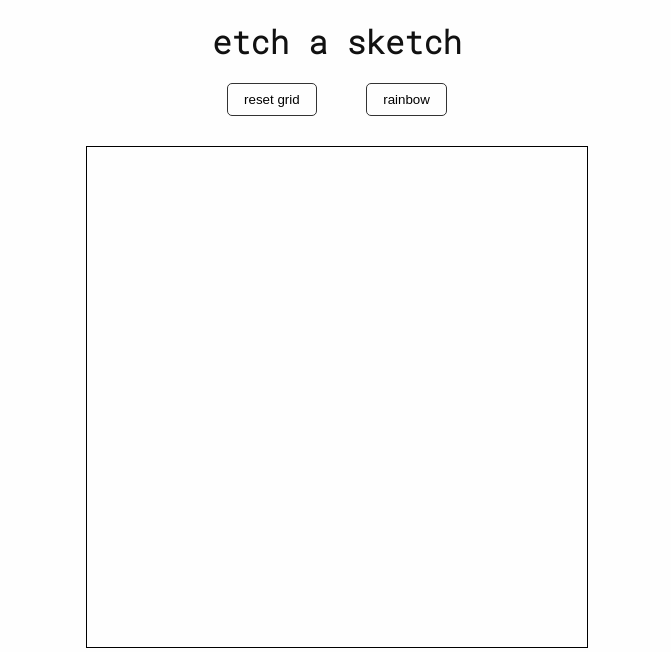
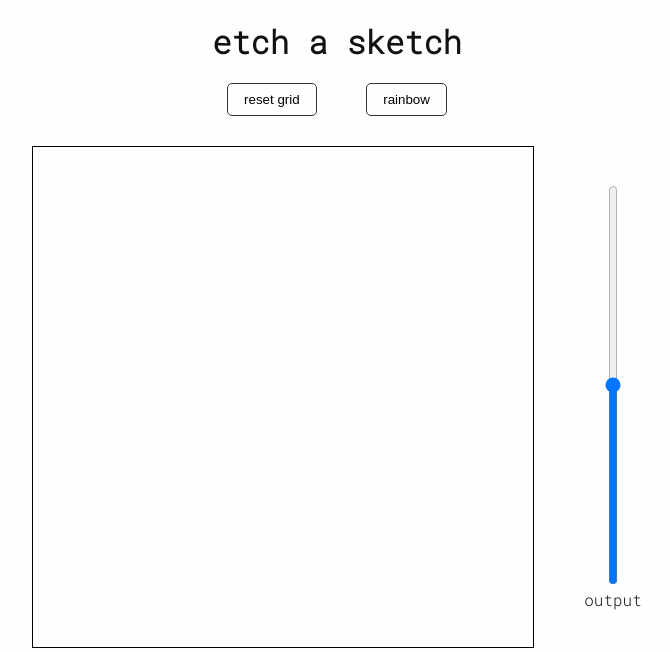
Before and after one commit to joshuafarnaby/etch_a_sketch2, a plain HTML site: page index.html in a window 1280 px wide. Shown: the whole page, without its empty margins (303-974 px from the left). Drawn offline with Linux system fonts and the light colour scheme.

Commit message:
add grid slider to right of grid container

```diff
--- a/index.html
+++ b/index.html
@@ -14,6 +14,12 @@
     <button id="reset-btn">reset grid</button>
     <button id="rainbow-btn">rainbow</button>
   </div>
-  <div id="main-container"></div>
+  <div id="content-wrapper">
+    <div id="main-container"></div>
+    <div id="grid-slider-container">
+      <input type="range" name="grid-size" id="grid-size" min="4" max="100">
+      <p>output</p>
+    </div>
+  </div>
 </body>
 </html>
--- a/style.css
+++ b/style.css
@@ -33,9 +33,40 @@ h1 {
   box-shadow: 0px 0px 4px 1px #dedede;
 }
 
+#content-wrapper {
+  display: flex;
+  align-items: center;
+  gap: 50px;
+}
+
 #main-container {
   border: 1px solid #000;
   /* box-shadow: 1px 1px 3px 4px #ddd; */
   display: flex;
   flex-flow: row wrap;
 }
+
+input[type='range'] {
+  -webkit-appearance: slider-vertical;
+  cursor: pointer;
+  height: 400px;
+  width: 10px;
+}
+
+#grid-slider-container {
+  text-align: center;
+}
+
+/* #grid-slider-container {
+  display: inline-block;
+  margin-left: 50px;
+  width: 20px;
+  height: 400px;
+}
+
+#grid-slider-container input {
+  width: 400px;
+  height: 20px;
+  transform-origin: 200px 200px;
+  transform: rotate(-90deg);
+} */
```
